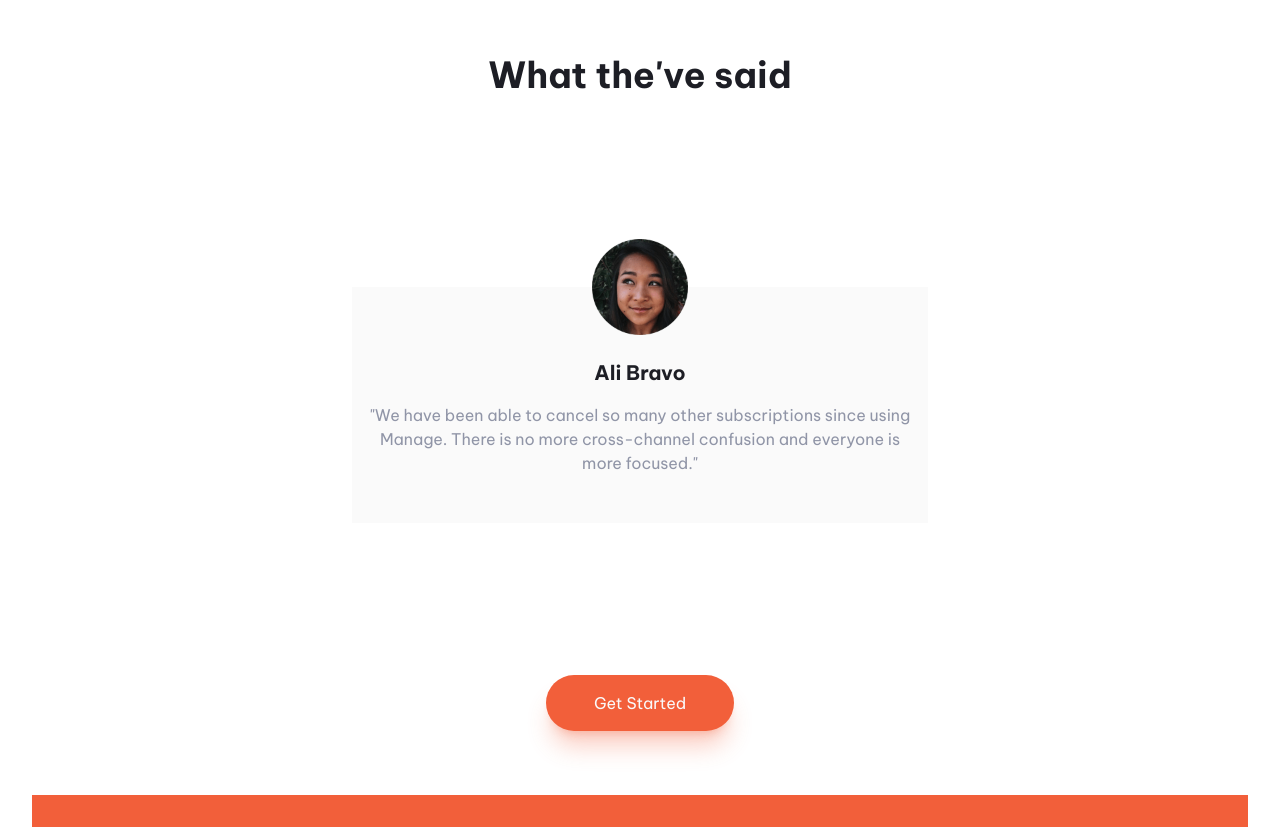
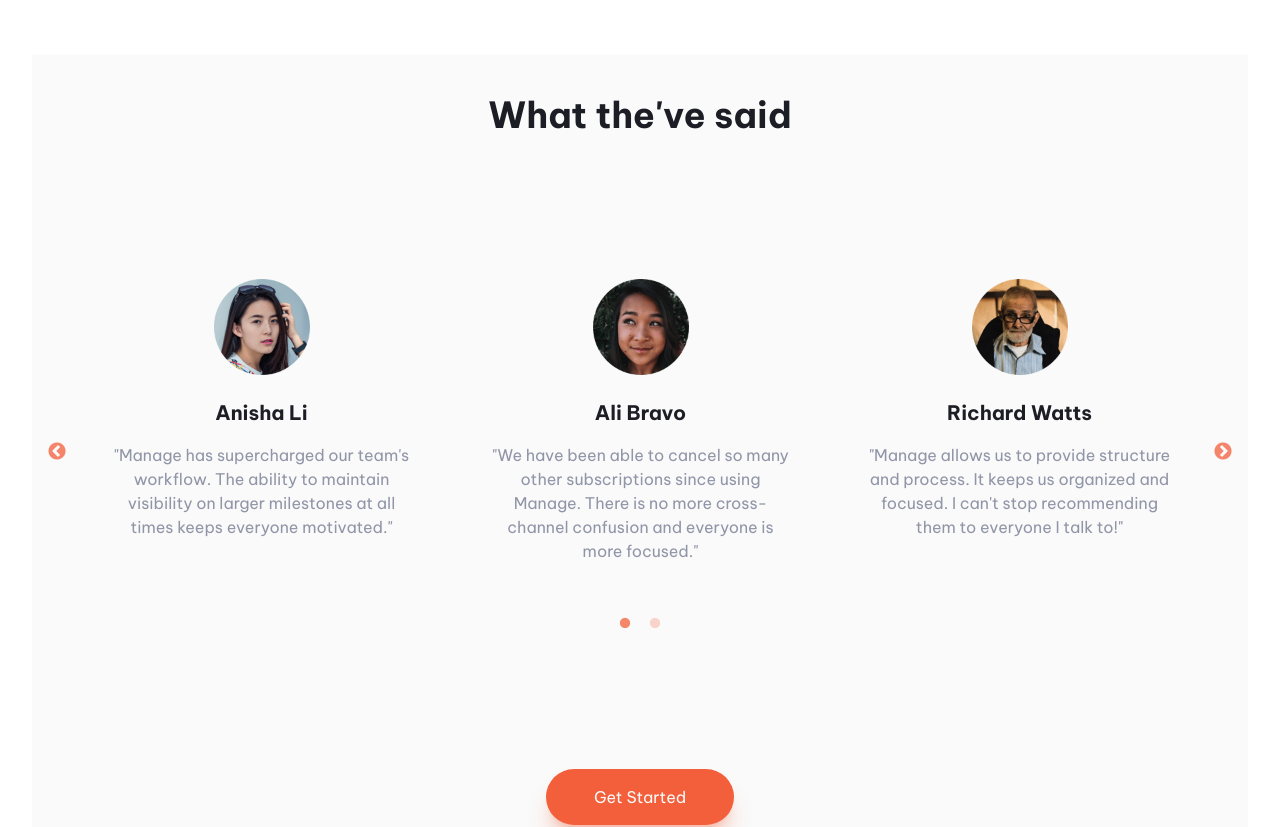
Before and after one commit to Georgodev24/React-Proyects-1, a React (Vite) app in the folder Projects/tailwind-project/tailwind-proyect/: page / in a window 1280 px wide. Shown: the part 1360-2187 px from the top of the page. Built offline with nearby package versions, Linux system fonts and the light colour scheme.

Commit message:
footer fixed/ add slider testimonial/ add hovers

```diff
--- a/Projects/tailwind-project/tailwind-proyect/package.json
+++ b/Projects/tailwind-project/tailwind-proyect/package.json
@@ -12,7 +12,9 @@
   "dependencies": {
     "react": "^18.2.0",
     "react-dom": "^18.2.0",
-    "react-responsive-carousel": "^3.2.23"
+    "react-responsive-carousel": "^3.2.23",
+    "react-slick": "^0.29.0",
+    "slick-carousel": "^1.8.1"
   },
   "devDependencies": {
     "@types/react": "^18.2.15",
--- a/Projects/tailwind-project/tailwind-proyect/src/App.jsx
+++ b/Projects/tailwind-project/tailwind-proyect/src/App.jsx
@@ -1,5 +1,5 @@
 import './App.css'
-import Header from './components/Header'
+import Header from './components/header/Header'
 import Intro from './components/Intro'
 import About from './components/About'
 import WhatSaid from './components/WhatSaid'
--- a/Projects/tailwind-project/tailwind-proyect/src/components/Intro.jsx
+++ b/Projects/tailwind-project/tailwind-proyect/src/components/Intro.jsx
@@ -18,7 +18,7 @@ const Intro = () => {
         </p>
         <a
           href='#'
-          className='button mx-auto shadow-2xl shadow-primary-red/30 md:mx-0'>
+          className='button button-hover mx-auto shadow-2xl shadow-primary-red/30 md:mx-0'>
           Get Started
         </a>
       </article>
--- a/Projects/tailwind-project/tailwind-proyect/src/components/LayerWhatSaid.jsx
+++ b/Projects/tailwind-project/tailwind-proyect/src/components/LayerWhatSaid.jsx
@@ -7,7 +7,7 @@ const LayerWhatSaid = () => {
         </h2>
         <a
           href='#'
-          className='button text-primary-red bg-neutral-light-gray mx-auto md:mx-0 md:justify-self-end'>
+          className='button text-primary-red bg-neutral-light-gray mx-auto md:mx-0 md:justify-self-end hover:text-primary-red/40'>
           Get Started
         </a>
       </div>
--- a/Projects/tailwind-project/tailwind-proyect/src/components/WhatSaid.jsx
+++ b/Projects/tailwind-project/tailwind-proyect/src/components/WhatSaid.jsx
@@ -1,39 +1,11 @@
 import LayerWhatSaid from './LayerWhatSaid'
-import avatarAli from '../images/avatar-ali.png'
+import Carousel from './slider/Carousel'
 
 const WhatSaid = () => {
   return (
     <>
-      <h2 className='text-3xl font-bold text-neutral-very-blue md:text-4xl'>
-        What the've said
-      </h2>
-      <div>
-        <section className='wrapped text-center py-24 max-w-lg mx-auto md:max-w-xl'>
-          <div className='mt-24 mb-14'>
-            <article className='bg-neutral-light-gray pt-16 pb-12 px-4 relative'>
-              <img
-                src={avatarAli}
-                alt='Image of Ali bravo, one of our best clients'
-                className='absolute w-24 aspect-square -top-12 inset-x-0 mx-auto'
-              />
-              <h3 className='text-xl mb-4 pt-2 font-bold text-neutral-very-blue'>
-                Ali Bravo
-              </h3>
-              <p className='text-neutral-dark-blue'>
-                "We have been able to cancel so many other subscriptions since
-                using Manage. There is no more cross-channel confusion and
-                everyone is more focused."
-              </p>
-            </article>
-          </div>
-        </section>
-      </div>
+      <Carousel />
 
-      <a
-        href='#'
-        className='button mx-auto mb-16 shadow-xl shadow-primary-red/30'>
-        Get Started
-      </a>
       <LayerWhatSaid />
     </>
   )
--- a/Projects/tailwind-project/tailwind-proyect/src/components/Header.jsx
+++ b/Projects/tailwind-project/tailwind-proyect/src/components/header/Header.jsx
@@ -1,5 +1,5 @@
-import shadowFigure from '../images/bg-tablet-pattern.svg'
-import Navbar from './Navbar'
+import shadowFigure from '../../images/bg-tablet-pattern.svg'
+import Navbar from './NavBar'
 
 const Header = () => {
   return (
--- a/Projects/tailwind-project/tailwind-proyect/src/components/NavBar.jsx
+++ b/Projects/tailwind-project/tailwind-proyect/src/components/header/NavBar.jsx
@@ -1,4 +1,4 @@
-import brandingLogo from '../images/logo.svg'
+import brandingLogo from '../../images/logo.svg'
 
 const Navbar = () => {
   return (
@@ -41,7 +41,7 @@ const Navbar = () => {
       </div>
       <a
         href='#'
-        className='button shadow-sm shadow-primary-red/30 hidden py-3 lg:block'>
+        className='button button-hover shadow-sm shadow-primary-red/30 hidden py-3 lg:block'>
         Get Started
       </a>
     </nav>
--- /dev/null
+++ b/Projects/tailwind-project/tailwind-proyect/src/components/slider/Carousel.jsx
@@ -0,0 +1,97 @@
+import 'slick-carousel/slick/slick.css'
+import 'slick-carousel/slick/slick-theme.css'
+import anishaAvatar from '../../images/avatar-anisha.png'
+import avatarAli from '../../images/avatar-ali.png'
+import avatarRichard from '../../images/avatar-richard.png'
+import avatarShanai from '../../images/avatar-shanai.png'
+
+import Slider from 'react-slick'
+import ClientCard from './ClientCard'
+
+function Carousel() {
+  var settings = {
+    dots: true,
+    infinite: true,
+    speed: 500,
+    slidesToShow: 3,
+    slidesToScroll: 3,
+    initialSlide: 0,
+    responsive: [
+      {
+        breakpoint: 1024,
+        settings: {
+          slidesToShow: 3,
+          slidesToScroll: 3,
+          infinite: true,
+          dots: true,
+        },
+      },
+      {
+        breakpoint: 600,
+        settings: {
+          slidesToShow: 2,
+          slidesToScroll: 2,
+          initialSlide: 2,
+        },
+      },
+      {
+        breakpoint: 480,
+        settings: {
+          slidesToShow: 1,
+          slidesToScroll: 1,
+        },
+      },
+    ],
+  }
+
+  const users = [
+    {
+      name: 'Anisha Li',
+      content:
+        '"Manage has supercharged our team\'s workflow. The ability to maintain visibility on larger milestones at all times keeps everyone motivated."',
+      img: anishaAvatar,
+    },
+    {
+      name: 'Ali Bravo',
+      content:
+        '"We have been able to cancel so many other subscriptions since using Manage. There is no more cross-channel confusion and everyone is more focused."',
+      img: avatarAli,
+    },
+    {
+      name: 'Richard Watts',
+      content:
+        '"Manage allows us to provide structure and process. It keeps us organized and focused. I can\'t stop recommending them to everyone I talk to!"',
+      img: avatarRichard,
+    },
+    {
+      name: 'Shanai Gough',
+      content:
+        '"Their software allows us to track, manage and collaborate on our projects from anywhere. It keeps the whole team in-sync without being intrusive."',
+      img: avatarShanai,
+    },
+  ]
+
+  return (
+    <>
+      <div className='carousel'>
+        <h2 className='text-3xl font-bold text-neutral-very-blue md:text-4xl'>
+          What the've said
+        </h2>
+        <Slider {...settings}>
+          {users.map(({ name, content, img }) => (
+            <div key={name} className='box'>
+              <ClientCard name={name} content={content} img={img} />
+            </div>
+          ))}
+        </Slider>
+        <a
+          href='#'
+          className='button button-hover mx-auto mb-10 shadow-xl shadow-primary-red/30'>
+          Get Started
+        </a>
+      </div>
+    </>
+  )
+}
+
+export default Carousel
--- /dev/null
+++ b/Projects/tailwind-project/tailwind-proyect/src/components/slider/ClientCard.jsx
@@ -0,0 +1,25 @@
+import React from 'react'
+
+const ClientCard = ({ name, content, img }) => {
+  return (
+    <>
+      <section className='wrapped text-center py-24 max-w-lg mx-auto md:max-w-xl'>
+        <div className='mt-24 mb-14'>
+          <article className='bg-neutral-light-gray pt-16 pb-12 px-4 relative'>
+            <img
+              src={img}
+              alt='Image of Ali bravo, one of our best clients'
+              className='absolute w-24 aspect-square -top-12 inset-x-0 mx-auto'
+            />
+            <h3 className='text-xl mb-4 pt-2 font-bold text-neutral-very-blue'>
+              {name}
+            </h3>
+            <p className='text-neutral-dark-blue text-center'>{content}</p>
+          </article>
+        </div>
+      </section>
+    </>
+  )
+}
+
+export default ClientCard
--- a/Projects/tailwind-project/tailwind-proyect/src/index.css
+++ b/Projects/tailwind-project/tailwind-proyect/src/index.css
@@ -1,6 +1,21 @@
 @tailwind base;
 @tailwind components;
 @tailwind utilities;
+
+.slick-prev:before,
+.slick-next:before {
+  color: hsl(12, 88%, 59%);
+}
+
+.slick-dots li button:before {
+  top: -10rem;
+  font-size: 0.75rem;
+  color: hsl(12, 88%, 59%);
+}
+
+.slick-dots li.slick-active button:before {
+  color: hsl(12, 88%, 59%);
+}
 
 @layer components {
   .wrapped {
@@ -11,12 +26,12 @@
     @apply bg-primary-red text-neutral-light-gray block w-max py-4 px-12 rounded-full;
   }
 
-  .carousel {
-    @apply flex flex-nowrap overflow-hidden;
+  .button-hover {
+    @apply hover:bg-primary-red/70;
   }
 
-  .element {
-    @apply flex-1-0 mx-14 bg-gray-600 w-[500px] h-[500px];
+  .carousel {
+    @apply p-10 bg-neutral-light-gray text-neutral-very-blue;
   }
 
   .footer-area {
--- a/Projects/tailwind-project/tailwind-proyect/tailwind.config.js
+++ b/Projects/tailwind-project/tailwind-proyect/tailwind.config.js
@@ -10,6 +10,7 @@ export default {
         'neutral-very-blue': 'hsl(233, 12%, 13%)',
         'neutral-pale-red': 'hsl(13, 100%, 96%)',
         'neutral-light-gray': 'hsl(0, 0%, 98%)',
+        'hover-input': 'hsl(12, 100%, 81%)',
       },
       fontFamily: {
         main: ['"Be Vietnam Pro"', 'sans-serif'],
```
Also changed, not shown: Projects/tailwind-project/tailwind-proyect/src/components/Footer.jsx (+22 -8 lines), 1 other file (tests, documents, lock files or other folders).
